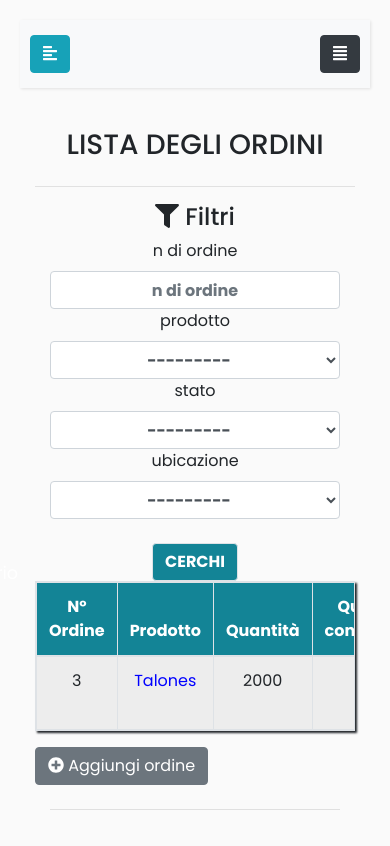
After one commit to sbritos58/FortexSrl., a Django app: page /Ordenes/listEntregados in a window 390 px wide. The commit adds this page. Run offline with Django 3.2, Linux system fonts and the light colour scheme; a user stored in the database is signed in; data comes from the database, SQL or seed files in the repository; both versions use the stored data as it was after the commit; parts of the project's set-up code (start-up, migrations or seed data) failed here and were passed over; some libraries are stand-ins or nearby versions.

Commit message:
desde el cel agrege vista rntrehados y arregle entrega views' '

```diff
--- /dev/null
+++ b/FortexSrl/Ordenes/templates/ordenes/listarEntregados.html
@@ -0,0 +1,216 @@
+{%extends 'register/index.html'%}
+{%load static%}
+{% load widget_tweaks %}
+{%block head%}
+
+
+<style>
+    input[type=number]::-webkit-outer-spin-button,
+    input[type=number]::-webkit-inner-spin-button {
+
+        -webkit-appearance: none;
+
+        margin: 0;
+
+    }
+
+
+    .select {
+        overflow: hidden;
+    }
+
+    input[type=number] {
+
+        -moz-appearance: textfield;
+
+    }
+
+</style>
+{%endblock%}
+
+{%block content%}
+
+<div class="container">
+    <div class="d-flex justify-content-center">
+        <h3>LISTA DEGLI ORDINI</h3>
+    </div>
+    <hr>
+</div>
+<div class="container">
+    <div class="d-flex justify-content-center">
+        <h4><i class="fas fa-filter"></i> Filtri</h4>
+    </div>
+
+    <form method="get">
+        <div class="container">
+            <div class="row align-items-center">
+                <div class="col-sm">
+                    <label for="orden" class="text-center container">n di ordine</label>
+                    {{myFilter.form.orden|attr:"placeholder:n di ordine"|add_class:"form-control font-weight-bold container text-center"}}
+                </div>
+                <div class="col-sm">
+                    <label for="producto" class="text-center container">prodotto</label>
+                    {{myFilter.form.producto|attr:"placeholder:nombre de producto"|add_class:"form-control font-weight-bold container text-center"}}
+                </div>
+                <div class="col-sm">
+                    <label for="estado" class="text-center container">stato</label>
+                    {{myFilter.form.estado|attr:"placeholder:nombre de producto"|add_class:"form-control font-weight-bold container text-center"}}
+                </div>
+                <div class="col-sm">
+                    <label for="ubicacion" class="text-center container">ubicazione</label>
+                    {{myFilter.form.ubicacion|attr:"placeholder:nombre de producto"|add_class:"form-control font-weight-bold container text-center"}}
+                </div>
+                <div class="col-sm container text-center">
+                    <button class="btn mt-4  border" style="color:#fff ;background-color:#138496;" type="submit"><strong> CERCHI</strong></button>
+                </div>
+
+            </div>
+        </div>
+
+    </form>
+
+
+    <table id="tabla" class="table table-responsive border table-striped table-bordered" style="box-shadow:2px 2px 2px;">
+
+
+        <thead style="background-color:#138496;color:#fff">
+        <th class="col-md text-center" style="width:5rem;">Nº Ordine</th>
+        <th class="col-md text-center" style="width:15rem;">Prodotto</th>
+        <th class="col-md text-center" style="width:5rem;">Quantità</th>
+        <th class="col-md text-center" style="width:25rem;">Quantità consegnata</th>
+        <th class="col-md text-center" style="width:5rem;">Quantità di telai</th>
+        <th class="col-md text-center" style="width:15rem;">Stato</th>
+        <th class="col-md text-center" style="width:15rem;">Ubicazione</th>
+        <th class="col-md text-center" style="width:25rem;">Consegna prevista</th>
+        <th class="col-md text-center" style="width:25rem;">Data di consegna</th>
+
+        <th class="col-md text-center" style="width:50rem;">Azione</th>
+        </thead>
+
+        {%for producto in pub%}
+
+        <form method="POST" action="/Ordenes/delete/{{producto.orden}}">
+            {% csrf_token %}
+
+
+
+            <tr>
+                <td class="col-md text-center" style="width:5rem;">{{producto.orden}}</td>
+                <td class="col-md text-center" style="width:15rem; color: blue"><a href="/Productos/detail/{{producto.producto.id}} ">{{producto.producto}}</a>
+                </td>
+                <td class="col-md text-center" style="width:5rem;">{{producto.cantidad_recibida}}</td>
+
+                 <td class="col-md text-center" style="width:25rem;">{{producto.cantidadEntregada}}</td>
+                <td class="col-md text-center" style="width:5rem;">{{producto.telaio}}</td>
+
+                <td class="col-md text-center" style="width:15rem;">{{producto.estado}}</td>
+                <td class="col-md text-center" style="width:15rem;">{{producto.ubicacion}}</td>
+                <td class="col-md text-center" style="width:25rem;">{{producto.fecha_entrega_estimada}}</td>
+
+                <td class="col-md text-center" style="width:25rem;">{{producto.fecha_entrega_real}}</td>
+
+
+                <td class="col-md text-center" style="width:50rem;">
+
+                    <div class="dropup">
+
+                        <button type="button" class="btn btn-secondary btn-sm" data-toggle="dropdown">
+                            <i class="fas fa-angle-double-up"></i> Opzioni
+                        </button>
+
+                        <div class="dropdown-menu text-center" style="position: unset;">
+                            <h6 class="dropdown-header">Ordine {{producto.orden}}</h6>
+                            <a class="dropdown-item btn-sm" href="/Ordenes/detail/{{producto.orden}}"><i class="fas fa-info-circle"></i> Dettaglio</a>
+                            <a class="dropdown-item btn-sm" href="/Ordenes/update/{{producto.orden}}"><i class="fas fa-pen-square"></i> Modifica</a>
+                            {% if perms.Register.Administrador %}
+
+                            <button class="btn btn-danger btn-sm" style="margin-bottom:2px;" data-toggle="modal"
+                                    data-target="#exampleModal1"
+                                    type="button"><strong><i class="fas fa-trash-alt"></i> Rimuovere</strong></button>
+                            <div class="dropdown-divider"></div>
+                            {%endif%}
+                    {%if perms.Register.Administrador or perms.Register.Stock or perms.Register.Encargado %}
+
+                            <a class="dropdown-item btn-sm" href="/Stock/crear2/{{producto.orden}}"><i class="fas fa-plus-circle"></i> Creare Vernice</a>
+                        </div>
+                    </div>
+{%endif%}
+
+
+
+                </td>
+            </tr>
+            <div class="modal fade" id="exampleModal1" tabindex="-1" role="dialog"
+                 aria-labelledby="exampleModalLabel1" aria-hidden="true">
+                <div class="modal-dialog" role="document">
+                    <div class="modal-content">
+                        <div class="modal-header">
+                            <h5 class="modal-title" id="exampleModalLabel1">RIMUOVERE</h5>
+                            <button type="button" class="close" data-dismiss="modal"
+                                    aria-label="Close">
+                                <span aria-hidden="true">&times;</span>
+                            </button>
+                        </div>
+                        <div class="modal-body">
+                            Sicuro di rimuovere la ordine {{producto.orden}}?
+                        </div>
+                        <div class="modal-footer">
+                            <button type="button" class="btn btn-secondary rounded-pill" data-dismiss="modal">
+                                Chiudere
+                            </button>
+                            <button type="submit" class="btn btn-danger rounded-pill"><i class="fas fa-trash-alt"></i> Si, avanti</button>
+                        </div>
+                    </div>
+                </div>
+            </div>
+
+
+        </form>
+
+
+        {%endfor%}
+
+
+    </table>
+
+    {%if perms.Register.Administrador or perms.Register.Secretaria or perms.Register.Encargado %}
+    <a href="{%url 'crearOrden'%}" id="jamaica" class="btn btn-secondary"><i id="japon" class="fas fa-plus-circle"></i> Aggiungi ordine</a>
+{%endif%}
+    <div class="container">
+        <div class="d-flex justify-content-center mt-2">
+            {%if pub.has_previous%}
+
+            <a href="?{{ request.get_full_path }}&page1={{pub.previous_page_number}}"
+               style="box-shadow:2px 2px 2px;" class="btn btn-light fgcolor-black mr-1 btn-sm rounded-pill border" type="submit">
+                <strong>Atras</strong></a>{%endif%}
+            {%if pub.has_next%}
+            <a href="?{{ request.get_full_path }}&page1={{pub.next_page_number}}&page=Myfilter"
+               style="box-shadow:2px 2px 2px;" class="btn btn-light fgcolor-black btn-sm rounded-pill border" type="submit">
+                <strong>Siguiente</strong></a>
+            {%endif%}
+        </div>
+        <hr>
+    </div>
+
+    <script src="https://use.fontawesome.com/releases/v5.13.0/js/all.js" data-auto-replace-svg="nest"></script>
+
+    <script src="https://cdnjs.cloudflare.com/ajax/libs/jquery/1.12.4/jquery.min.js" type="text/javascript"></script>
+    <script src="https://maxcdn.bootstrapcdn.com/bootstrap/3.3.7/js/bootstrap.min.js" type="text/javascript"></script>
+
+
+<script>
+    var hola = document.getElementById("jamaica");
+
+    hola.addEventListener("mouseenter", function (event) {
+
+        var japon = document.getElementById("japon").className = "fas fa-plus-circle fa-spin";
+
+    });
+    hola.addEventListener("mouseleave", function (event) {
+        var japon = document.getElementById("japon").className = "fas fa-plus-circle";
+    });
+</script>
+
+
+
+    {%endblock%}
--- a/FortexSrl/Ordenes/urls.py
+++ b/FortexSrl/Ordenes/urls.py
@@ -1,5 +1,5 @@
 from django.urls import path,include
-from .views import CreateOrdenView,ListViewOrden,DetailOrdenView,DeleteOrdenView,UpdateOrdenView,dashboard,ListHistorialView
+from .views import CreateOrdenView,ListViewOrden,DetailOrdenView,DeleteOrdenView,UpdateOrdenView,dashboard,ListHistorialView,ListarEntregadosView
 from django.contrib.auth.decorators import login_required
 
 
@@ -12,4 +12,5 @@ urlpatterns = [
     path('Ordenes/history/', login_required(ListHistorialView), name='historialOrdenes'),
     path('Ordenes/delete/<int:pk>',login_required(DeleteOrdenView.as_view()), name = 'deleteOrden'),
     path('Ordenes/update/<int:pk>',login_required(UpdateOrdenView.as_view()), name = 'updateOrden'),
+    path('Ordenes/listEntregados',login_required(ListarEntregadosView), name = 'listEntregados'),
 ]
--- a/FortexSrl/Ordenes/views.py
+++ b/FortexSrl/Ordenes/views.py
@@ -13,7 +13,24 @@ from datetime import date
 from .filters import OrdenesFilter,HistoryFilter
 from django.db.models import Sum, Max
 
+def ListarEntregadosView(request):
+    Model_one = Ordenes.objects.all().filter(estado='Completato')
 
+
+    myFilter = OrdenesFilter(request.GET, queryset=Model_one)
+    paginator = Paginator(myFilter.qs, 10)
+    page = request.GET.get('page1')
+    try:
+        pub = paginator.page(page)
+    except PageNotAnInteger:
+        pub = paginator.page(1)
+    except EmptyPage:
+        pub = paginator.page(paginator.num_pages)
+
+    myFilter = OrdenesFilter(request.GET, queryset=Model_one)
+
+    context = {'Model_one': Model_one, 'pub': pub, "myFilter": myFilter}
+    return render(request, 'ordenes/listarEntregados.html', context)
 
 
 def dashboard(request):
@@ -173,11 +190,13 @@ class UpdateOrdenView(UpdateView):
         formulario = form.save(commit=False)
         from Productos.models import Productos
 
-        for i in formulario:
-            print(i[0])
-        hola = Productos.objects.all(id=formulario.producto.id)
+        print(formulario) #3
+        print (form)
+
+        hola = Productos.objects.get(id=formulario.producto.id)
 
         print(hola)
+
         if(hola.telaio == None):
             Productos.objects.filter(id=formulario.producto.id).update(telaio=formulario.telaio)
 
--- a/FortexSrl/Register/templates/register/index.html
+++ b/FortexSrl/Register/templates/register/index.html
@@ -325,6 +325,11 @@
                         <a href="{%url 'crearOrden'%}">Creare ordini</a>
                         {%endif%}
                     </li>
+
+                     <li>
+                        <a href="{%url 'listEntregados'%}">Vedi gli ordini completati</a>
+                    </li>
+
                 </ul>
             </li>
             <li>
```
Also changed, not shown: FortexSrl/db.sqlite3, 1 other file.
